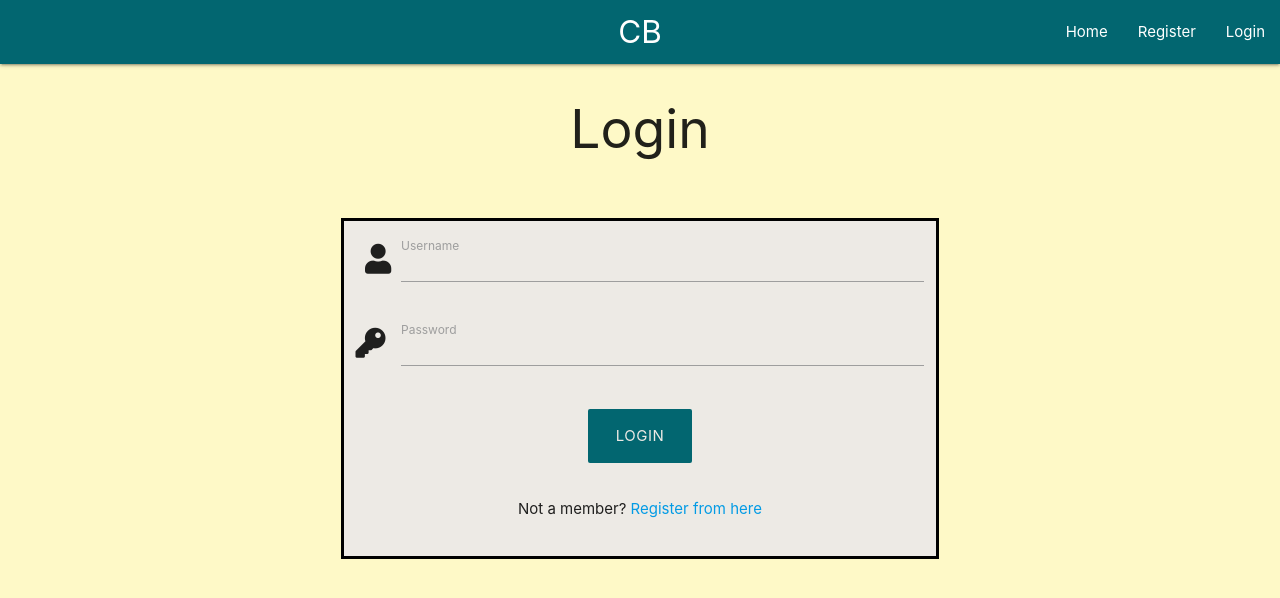
After one commit to shiba517/ed_so-MSP3, a Flask app: page /login in a window 1280 px wide. The commit adds this page. Shown: the top 598 px of the page. Run offline with Flask 2, Linux system fonts and the light colour scheme; some libraries are stand-ins or nearby versions.

Commit message:
Login and register page has been made. Not yet connected to mongodb

```diff
--- a/app.py
+++ b/app.py
@@ -25,6 +25,16 @@ def home():
     return render_template("home.html", users=all_users)
 
 
+@app.route("/register", methods=["GET", "POST"])
+def register():
+    return render_template("register.html")
+
+
+@app.route("/login", methods=["GET", "POST"])
+def login():
+    return render_template("login.html")
+
+
 if __name__ == "__main__":
     app.run(host=os.environ.get("IP"),
             port=int(os.environ.get("PORT")),
--- a/static/css/style.css
+++ b/static/css/style.css
@@ -91,3 +91,14 @@ header .ncc-navbar-dec {
 .ncc-homeScreen-p2 img {
     width: 30%;
 }
+
+
+/* --------- Register (register.html) --------- */
+.ncc-form-decoration {
+    background-color: #EDEAE5;
+    border: solid black;
+}
+
+.ncc-form-decoration .ncc-btn a {
+    color: #EDEAE5;
+}
--- a/templates/base.html
+++ b/templates/base.html
@@ -25,6 +25,8 @@
                     <a href="#" data-target="mobile-demo" class="sidenav-trigger "><i class="fas fa-bars"></i></a>
                     <ul class="right hide-on-med-and-down">
                         <li><a href="{{ url_for('home') }}">Home</a></li>
+                        <li><a href="{{ url_for('register') }}">Register</a></li>
+                        <li><a href="{{ url_for('login') }}">Login</a></li>
                     </ul>
                 </div>
             </nav>
@@ -32,6 +34,8 @@
         <!-- navbar list for mobile device -->
         <ul class="sidenav" id="mobile-demo">
             <li><a href="{{ url_for('home') }}">Home</a></li>
+            <li><a href="{{ url_for('register') }}">Register</a></li>
+            <li><a href="{{ url_for('login') }}">Login</a></li>
         </ul>
     </header>
 
--- a/templates/home.html
+++ b/templates/home.html
@@ -10,7 +10,7 @@
                 <h1>ēd-šo</h1>
                 <p>make meal choices easy :)</p>
             </div>
-            <a href="#" class="btn-flat btn-large ncc-btn">register</a>
+            <a href="{{ url_for('register') }}" class="btn-flat btn-large ncc-btn">register</a>
             <a href="#ncc-id-homeScreen-p2" class="btn-flat btn-large ncc-btn">more</a>
         </div>
     </div>
--- /dev/null
+++ b/templates/login.html
@@ -0,0 +1,40 @@
+{% extends "base.html" %}
+{% block content %}
+
+<h2 class="center ncc-margbot-4">Login</h2>
+
+<div class="container ncc-registerArea">
+    <div class="row">
+        <form class="col s12 m8 offset-m2 ncc-form-decoration" method="POST" action="{{ url_for('login') }}">
+            <div class="row">
+                <div class="input-field center col s12">
+                    <i class="fas fa-user prefix"></i>
+                    <input placeholder="" id="username" name="username" type="text" minlength="5"
+                    maxlength="20" pattern="^[a-zA-Z0-9]{5,20}$" class="validate" required>
+                    <label for="username" class="input-field">Username</label>
+                </div>
+                <div class="input-field col s12">
+                    <i class="fas fa-key prefix"></i>
+                    <input placeholder="" id="password" name="password" type="password" minlength="5"
+                    maxlength="20" pattern="^[a-zA-Z0-9]{5,20}$" class="validate" required>
+                    <label for="password" class="input-field">Password</label>
+                </div>
+            </div>
+            <div class="row">
+                <div class="col s12 center">
+                    <button class="btn-flat btn-large ncc-btn" type="submit">
+                        <a class="">Login</a>
+                    </button>
+                </div>
+            </div>
+            <div class="row">
+                <div class="col s12 center">
+                    <p>Not a member? <a href="{{ url_for('register') }}"">Register from here</a></p>
+                </div>
+            </div>
+        </form>
+    </div>
+
+</div>
+
+{% endblock %}
```
Also changed, not shown: templates/register.html (added, +40 -0 lines).
